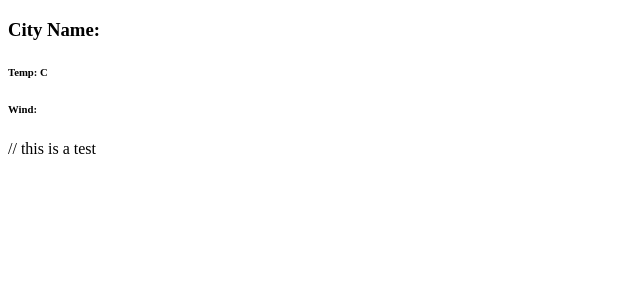
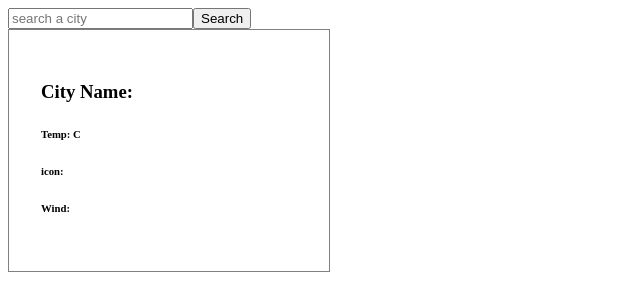
Before and after one commit to edvasilev94/WeatherApp, a React (Vite) app in the folder weatherApp/: page / in a window 1280 px wide. Shown: the top 300 px of the page, without its empty margins (0-640 px from the left). Built offline with nearby package versions, Linux system fonts and the light colour scheme; no server answers.

Commit message:
Added basic search function

```diff
--- a/weatherApp/src/App.jsx
+++ b/weatherApp/src/App.jsx
@@ -1,11 +1,11 @@
 import { Routes, Route } from 'react-router-dom';
-import Card from './componenets/Card/Card';
+import Home from './componenets/Home/Home';
 
 function App() {
 
   return (
         <Routes>
-          <Route path='/' element={<Card />} />
+          <Route path='/' element={<Home />} />
         </Routes>
   )
 }
--- a/weatherApp/src/componenets/Card/Card.jsx
+++ b/weatherApp/src/componenets/Card/Card.jsx
@@ -1,13 +1,15 @@
-import {useState, useEffect} from "react";
+import { useState, useEffect } from "react";
 import * as weatherService from "../../services/weatherService";
 
-export default function Card() {
+import "../Card/card.css"
+
+export default function Card({ searchResult }) {
     const [city, setCity] = useState();
     const [weather, setWeather] = useState();
     const [cityCode, setCityCode] = useState();
 
     useEffect(() => {
-        weatherService.getCity("Berlin")
+        weatherService.getCity(searchResult)
             .then(result => {
                 setCity(result);
                 setCityCode(result[0]?.Key);
@@ -15,7 +17,7 @@ export default function Card() {
             .catch(error => {
                 console.error("Error fetching city:", error);
             });
-    }, []);
+    }, [searchResult]);
 
     useEffect(() => {
         if (cityCode) {
@@ -30,11 +32,11 @@ export default function Card() {
     }, [cityCode]);
 
     return (
-        <>
+        <div className="card">
             <h3>City Name: {city ? city[0].EnglishName : null}</h3>
-            <h6>Temp: {weather ? weather.DailyForecasts[0].Temperature.Minimum.Value : null} C</h6>
+            <h6>Temp: {weather ? weather[0].Temperature.Metric.Value : null} C</h6>
+            <h6>icon: {weather ? weather[0].WeatherText : null}</h6>
             <h6>Wind: </h6>
-            // this is a test
-        </>
+        </div>
     );
 }
--- /dev/null
+++ b/weatherApp/src/componenets/Card/card.css
@@ -0,0 +1,5 @@
+.card {
+    border: 0.1rem solid grey;
+    max-width: 20vw;
+    padding: 2rem;
+}
--- /dev/null
+++ b/weatherApp/src/componenets/Home/Home.jsx
@@ -0,0 +1,11 @@
+import Search from "../SearchBar/SearBar"
+
+export default function Home () {
+
+
+    return (
+        <>
+            <Search />
+        </>
+    )
+};
--- /dev/null
+++ b/weatherApp/src/componenets/SearchBar/SearBar.jsx
@@ -0,0 +1,31 @@
+import { useState } from "react";
+import Card from "../Card/Card";
+
+export default function Search() {
+
+
+    const [citySearch, setCitySearch] = useState([]);
+    const [searchResult, setsearchResult] = useState([]);
+
+    const onSearchHandler = (e) => {
+        e.preventDefault()
+        setCitySearch(e.target.value)
+
+    }
+
+    const onSearchClickHandler = (e) => {
+        e.preventDefault()
+        setsearchResult(citySearch)
+    }
+
+    return (
+        <>
+            <div className="serach">
+                <input type="text" onChange={onSearchHandler} placeholder="search a city" />
+                <button className="searchButton" onClick={onSearchClickHandler}>Search</button>
+            </div>
+            <Card searchResult={searchResult}/>
+        </>
+
+    )
+}
--- a/weatherApp/src/services/weatherService.js
+++ b/weatherApp/src/services/weatherService.js
@@ -8,6 +8,6 @@ export const getCity = (cityName) => {
 
 
 export const getWeather = (cityCode) => {
-    return fetch(`http://dataservice.accuweather.com/forecasts/v1/daily/1day/${cityCode}?apikey=VSY3buYfkcOZGn4jcmEjoRQojV5EwLyS&metric=true`)
+    return fetch(`http://dataservice.accuweather.com/currentconditions/v1/${cityCode}?apikey=VSY3buYfkcOZGn4jcmEjoRQojV5EwLyS&metric=true`)
         .then(res => res.json())
 };
```
Also changed, not shown: weatherApp/src/hooks/getCityNameBySearch.js (added).
